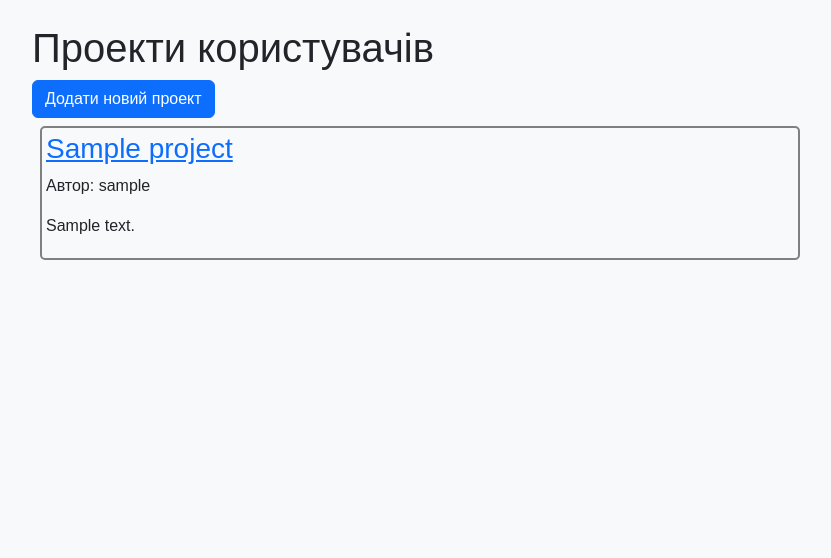
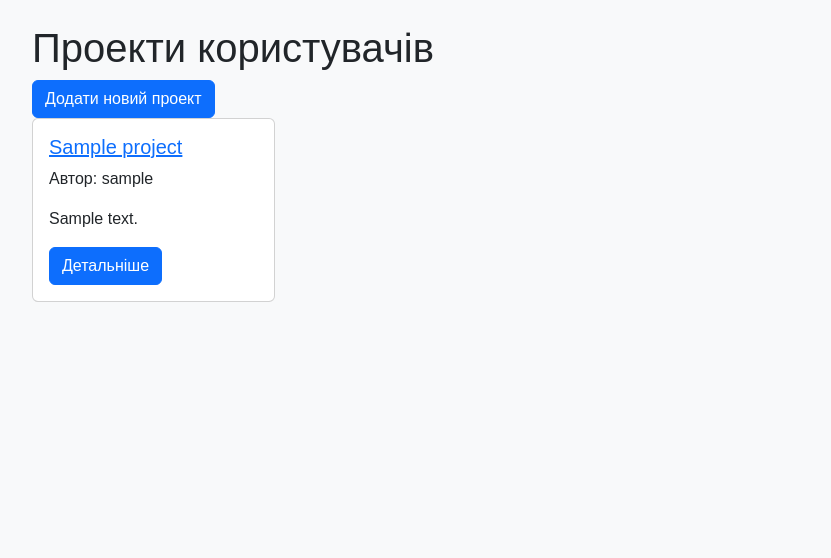
Before and after one commit to SofiaaMohyla/python_advance_group_project_2025, a Django app: template templates/portfolio/project_list.html in a window 1280 px wide. Shown: the part 62-620 px from the top of the page, without its empty margins (220-1051 px from the left). Run offline with Django 3.2, Linux system fonts and the light colour scheme; the template is opened without the code that fills it: most values are stand-ins (such as "Sample title", 1, 10 or a date in 2020).

Commit message:
updated html, треба розтянути контент в діві на весь дів, всі написи на всю картку

```diff
--- a/templates/portfolio/project_list.html
+++ b/templates/portfolio/project_list.html
@@ -3,16 +3,31 @@
 <h1>Проекти користувачів</h1>
 <a href="{% url 'project-create' %}" class="btn btn-primary">Додати новий проект</a>
 
-<div class="projects">
+<div class="projects row">
     {% for project in projects %}
-        <div class="project-card m-2 p-1" style="border:2px solid grey ;border-radius:5px">
+        <div class="col-md-4 mb-3 d-flex">
+            <div class="card flex-fill d-flex flex-column">
+                {% with project.project_images.first as first_image %}
+                    {% if first_image %}
+                        <img src="{{ first_image.image.url }}" class="card-img-top" alt="Project image">
+                    {% endif %}
+                {% endwith %}
 
-            <h3><a href="{% url 'project-detail' project.pk %}">{{ project.title }}</a></h3>
-            <p>Автор: {{ project.user.username }}</p>
-            <p>{{ project.desc|truncatewords:20 }}</p>
+                <div class="card-body">
+                    <h5 class="card-title">
+                        <a href="{% url 'project-detail' project.pk %}">{{ project.title }}</a>
+                    </h5>
+                    <p class="card-text">Автор: {{ project.user.username }}</p>
+                    <p class="card-text">{{ project.desc|truncatewords:20 }}</p>
+
+                    <a href="{% url 'project-detail' project.pk %}" class="btn btn-primary mt-auto">Детальніше</a>
+                </div>
+            </div>
         </div>
     {% empty %}
         <p>Проектів поки що немає.</p>
     {% endfor %}
 </div>
+
+
 {% endblock %}
```
